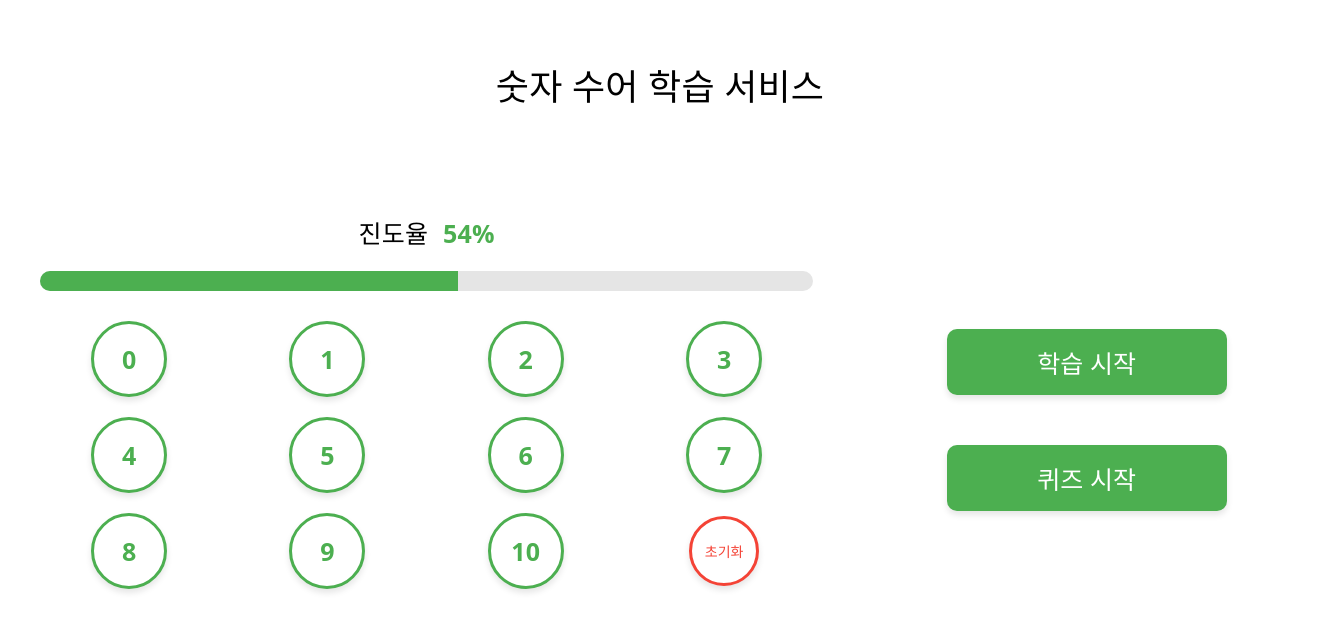
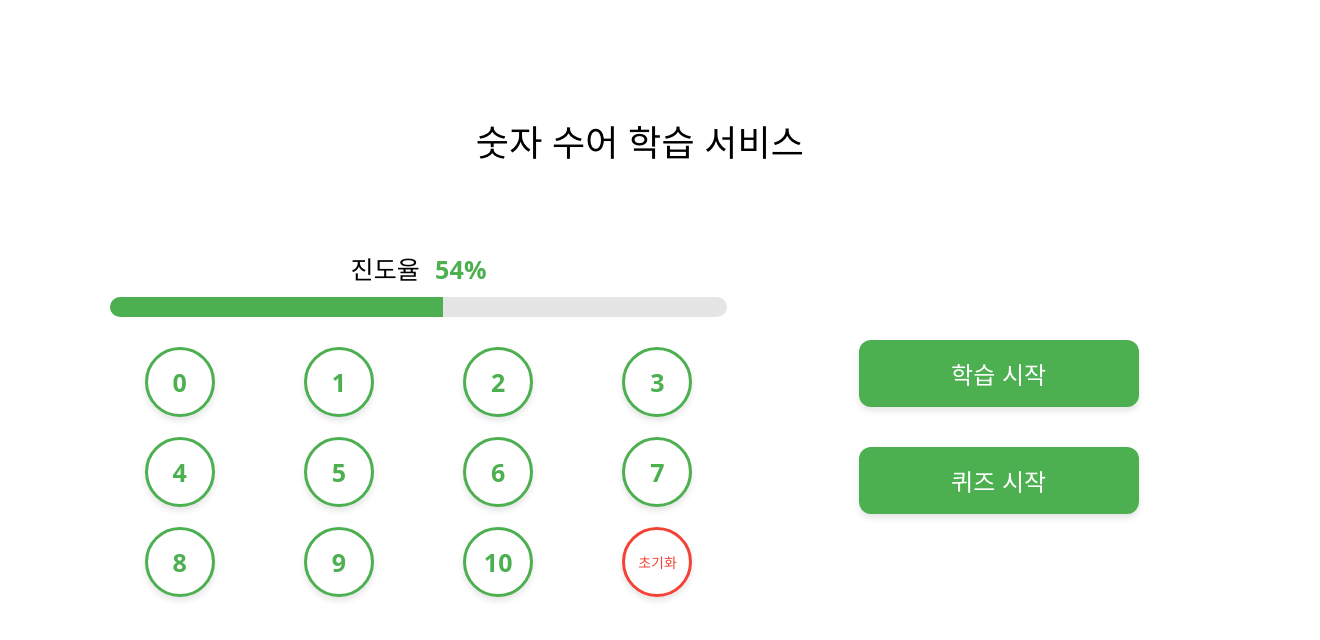
Before and after one commit to LINAGG1/2026_OSP_project, a React (Vite) app in the folder frontend/: page / in a window 1280 px wide. Shown: the top 640 px of the page, 1320 px wide, since content can reach past the window. Built offline with nearby package versions, Linux system fonts and the light colour scheme.

Commit message:
fix: 홈화면 ui 수정

```diff
--- a/frontend/src/Home.css
+++ b/frontend/src/Home.css
@@ -1,30 +1,52 @@
-body {
+/* 브라우저 창 전체에서 스크롤바가 생기는 것을 원천 차단 */
+html, body {
   margin: 0;
   padding: 0;
+  width: 100%;
+  height: 100vh;      /* 화면 높이를 딱 브라우저 창 크기(100%)로 고정 */
+  overflow: hidden;   /* 넘치는 콘텐츠로 인한 스크롤바 생성 방지 */
+  box-sizing: border-box;
 }
 
+*, *:before, *:after {
+  box-sizing: inherit;
+}
+
+/* 상하 여백을 내부 패딩으로 부드럽게 감싸고 화면 전체 영역 확보 */
 .container {
   max-width: 100%;
   width: 100%;
-  margin: 50px 0;
-  padding: 0 20px;
+  height: 100%;
+  padding: 60px 40px; /* 좌우 여백을 넓혀 여유를 줌 */
+  display: flex;
+  flex-direction: column;
 }
+
 
 .container h1 {
   text-align: center;
-  margin-bottom: 100px;
+  margin-top: 20px;
+  margin-top: 70px;
+  margin-bottom: 80px;
+  font-size: 36px;
   font-weight: 700;
 }
 
+
 .content {
   display: flex;
-  gap: 40px;
+  gap: 60px;
+  flex: 1;
+  align-items: center;
+  justify-content: center;
+  max-width: 1100px;
+  margin: 0 auto;
+  width: 100%;
 }
 
 /* LEFT */
 .left-panel {
-  flex: 2;
-  min-height: 400px;
+  flex: 1.8;
   padding: 20px;
 }
 
@@ -41,14 +63,12 @@ body {
   margin: 0;
   font-weight: 600;
   font-size: 25px;
-  margin-bottom: 10px;
 }
 
 .progress-percent {
   font-size: 25px;
   font-weight: bold;
   color: #4caf50;
-  margin-bottom: 10px;
 }
 
 /* progress bar */
@@ -77,76 +97,65 @@ body {
 .sticker {
   width: 70px;
   height: 70px;
-
   border-radius: 50%;
   border: 3px solid #4caf50;
-
   display: flex;
   justify-content: center;
   align-items: center;
-
   color: #4caf50;
   font-weight: bold;
   font-size: 25px;
-
   background-color: white;
   margin: auto;
-
   box-shadow: 0 4px 6px rgba(0, 0, 0, 0.1);
 }
-
 
 .clear-btn {
   width: 70px !important;
   height: 70px !important;
   box-sizing: border-box;
   padding: 0;
-
-  border: 3px solid #f44336; /* 빨간색 테두리 */
-  color: #f44336;             /* 빨간색 글자 */
-  font-size: 14px;            /* 원 내부에 이쁘게 배치되도록 조정 */
+  border: 3px solid #f44336;
+  color: #f44336;
+  font-size: 14px;
   font-weight: bold;
-
   cursor: pointer;
   outline: none;
   background-color: white;
-  transition: all 0.2s ease;  /* 부드러운 전환 효과 */
+  transition: all 0.2s ease;
 }
 
-
 .clear-btn:hover {
-  background-color: #f44336; /* 빨간색 바탕 */
-  color: white;              /* 하얀색 글자 */
+  background-color: #f44336;
+  color: white;
 }
 
 /* RIGHT */
 .right-panel {
   flex: 1;
   padding: 20px;
-
   display: flex;
   flex-direction: column;
-
   justify-content: center;
   align-items: center;
-
-  gap: 50px;
+  gap: 40px; /* 두 버튼 사이의 간격 */
 }
 
 .action-btn {
   width: 100%;
   max-width: 280px;
-
-  padding: 15px;
-  font-size: 25px;
+  padding: 16px;
+  font-size: 24px;
   font-weight: 500;
-
   border: none;
-  border-radius: 10px;
-
+  border-radius: 12px;
   background-color: #4caf50;
   color: white;
   box-shadow: 0 4px 6px rgba(0, 0, 0, 0.1);
+  cursor: pointer;
+  transition: background 0.2s;
+}
 
-  cursor: pointer;
+.action-btn:hover {
+  background-color: #43a047;
 }
```
